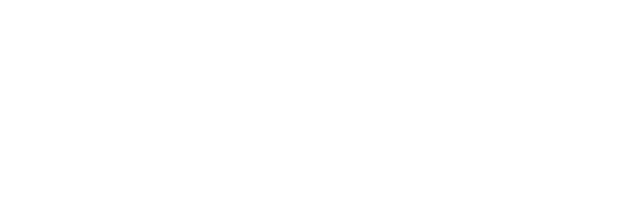
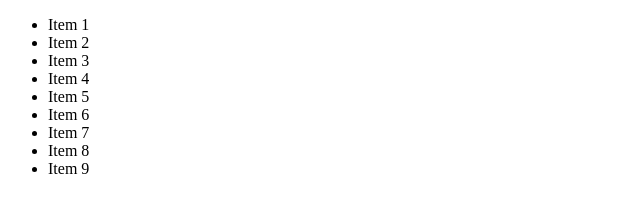
Before and after one commit to Ljupcho1982/HTML_and_CSS_course, a plain HTML site: page HTML_AND_CSS_introduction/EX1.07/index.html in a window 1280 px wide. Shown: the whole page, without its empty margins (0-640 px from the left). Drawn offline with Linux system fonts and the light colour scheme.

Commit message:
modified index.html

```diff
--- a/HTML_AND_CSS_introduction/EX1.07/index.html
+++ b/HTML_AND_CSS_introduction/EX1.07/index.html
@@ -7,6 +7,17 @@
     <title>Document</title>
 </head>
 <body>
+    <ul>
+    <li>Item 1</li>
+    <li>Item 2</li>
+    <li>Item 3</li>
+    <li>Item 4</li>
+    <li>Item 5</li>
+    <li>Item 6</li>
+    <li>Item 7</li>
+    <li>Item 8</li>
+    <li>Item 9</li>
+    </ul>
 
 </body>
 </html>
```
